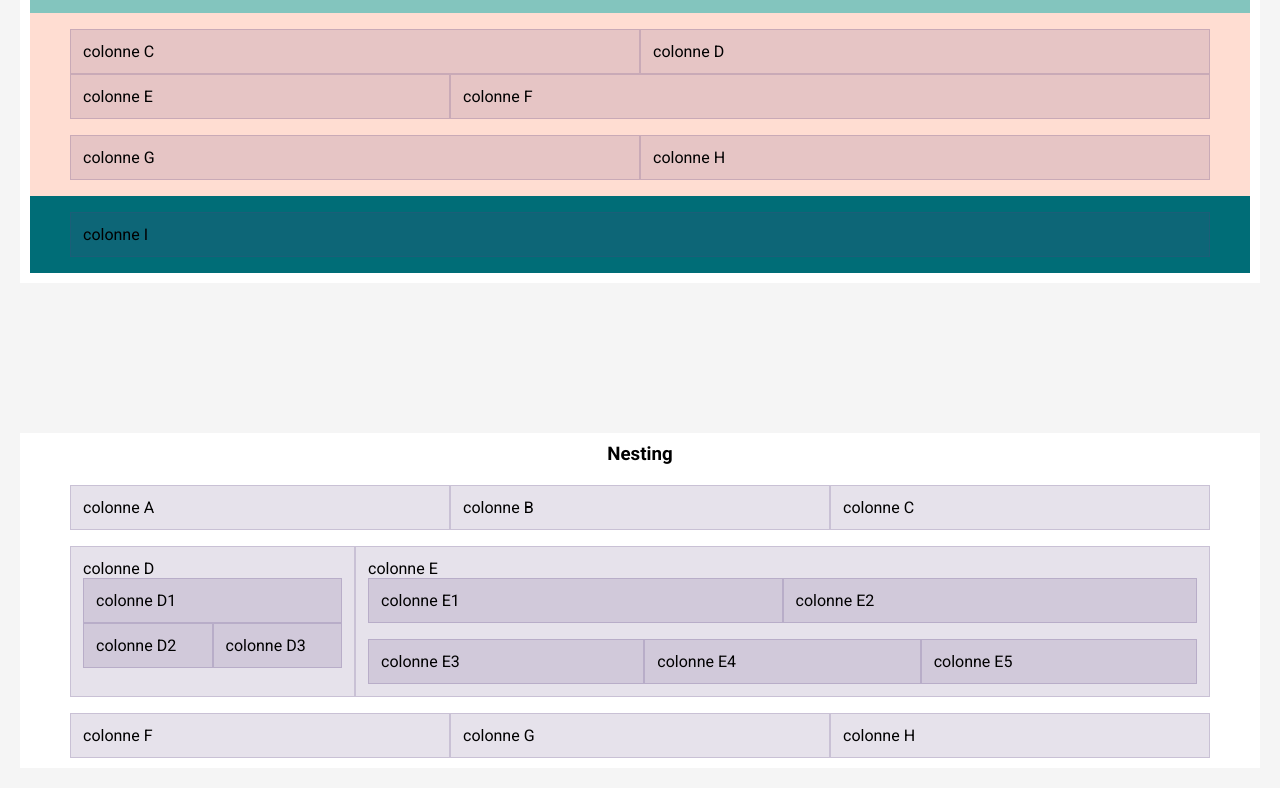
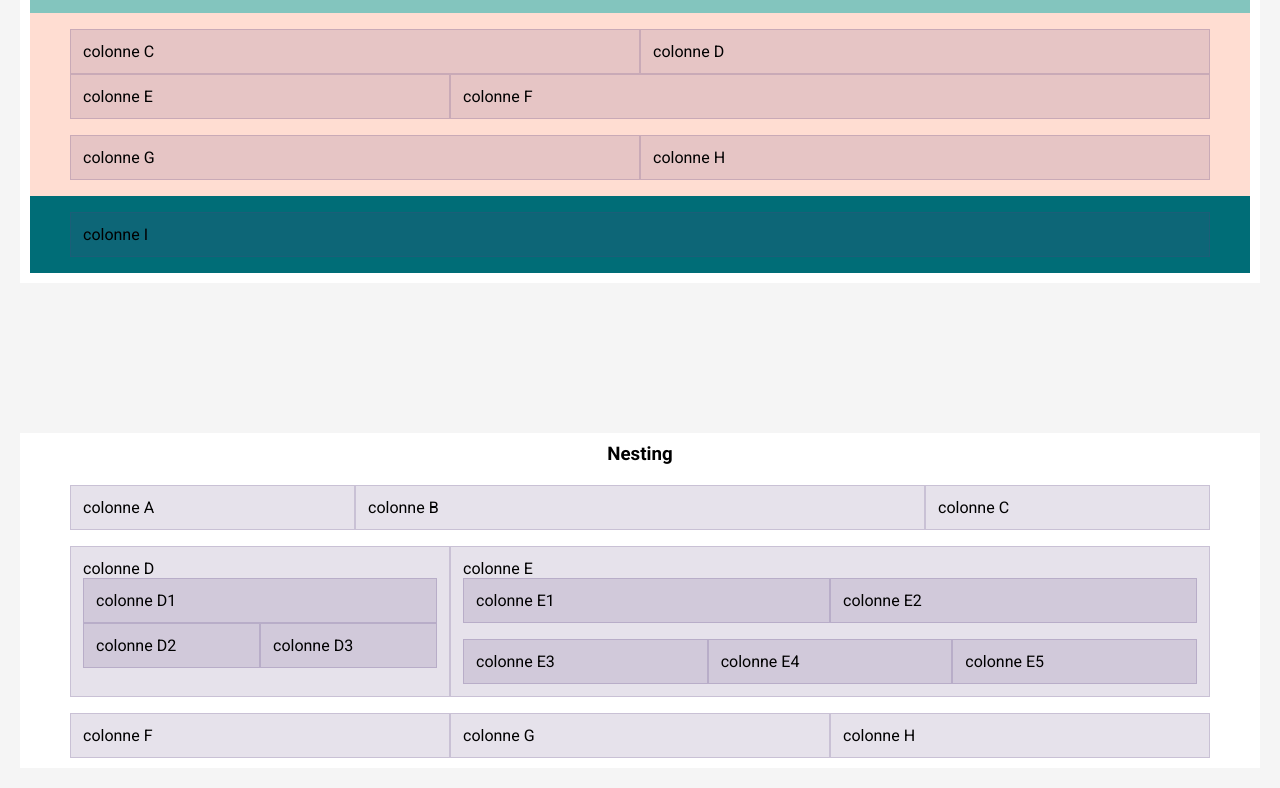
Before and after one commit to eikon-frontend-students/imd2-exercice-bootstrap-6-rigormortis123, a website built with Parcel: page src/index.html in a window 1280 px wide. Shown: the part 1138-1926 px from the top of the page. Built offline with nearby package versions, Linux system fonts and the light colour scheme.

Commit message:
added col breakpoints

```diff
--- a/src/index.html
+++ b/src/index.html
@@ -133,13 +133,13 @@
       <h3>Nesting</h3>
       <div class="container">
         <div class="row">
-          <div class="col-6 col-sm-4">colonne A</div>
-          <div class="col-6 col-sm-4">colonne B</div>
-          <div class="col-12 col-sm-4">colonne C</div>
+          <div class="col-6 col-sm-4 col-lg">colonne A</div>
+          <div class="col-6 col-sm-4 col-lg-6">colonne B</div>
+          <div class="col-12 col-sm-4 col-lg">colonne C</div>
         </div>
 
         <div class="row">
-          <div class="col-12 col-sm-3">
+          <div class="col-12 col-sm-4">
             colonne D
             <div class="row mx-0">
               <div class="col-12">colonne D1</div>
```
